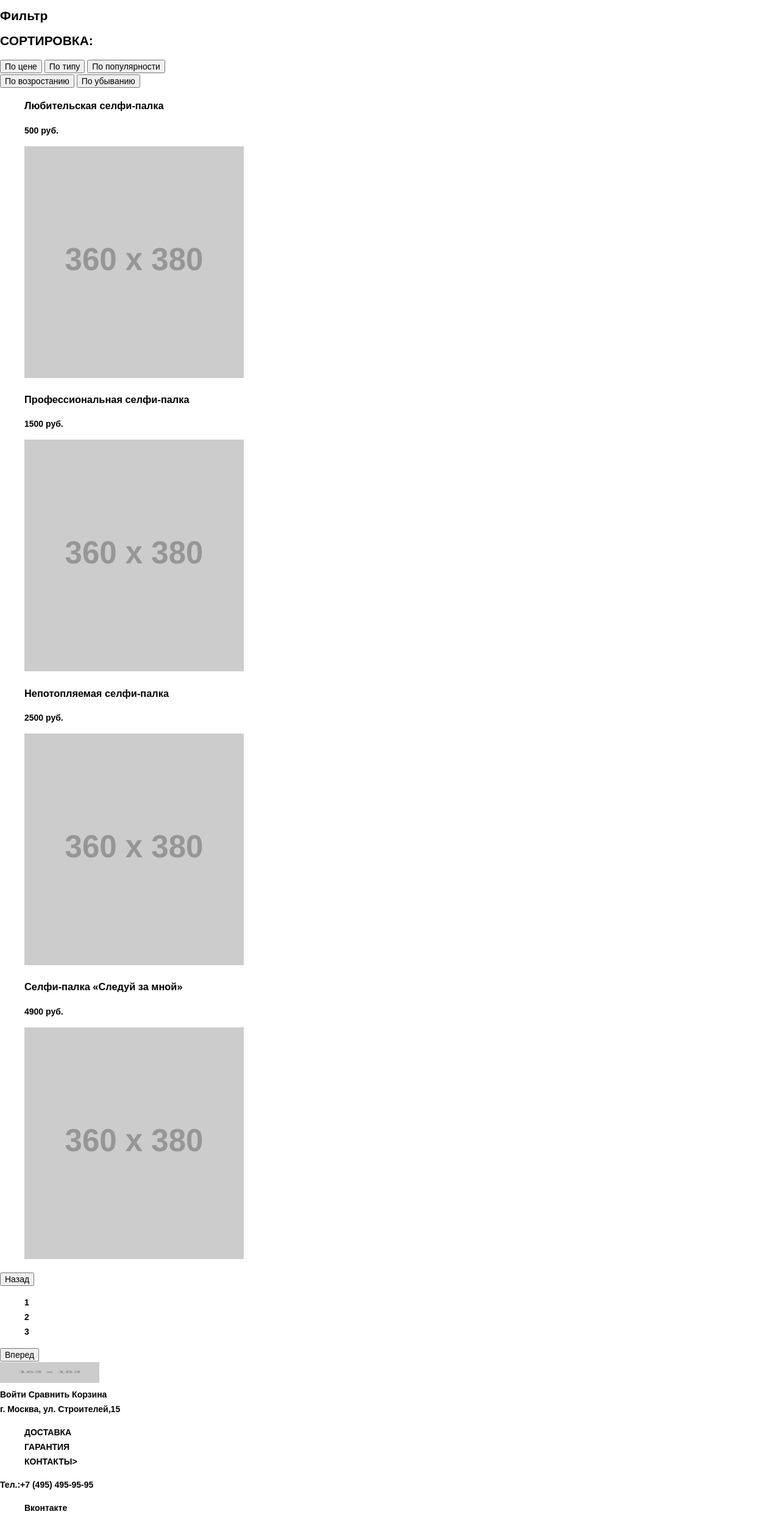
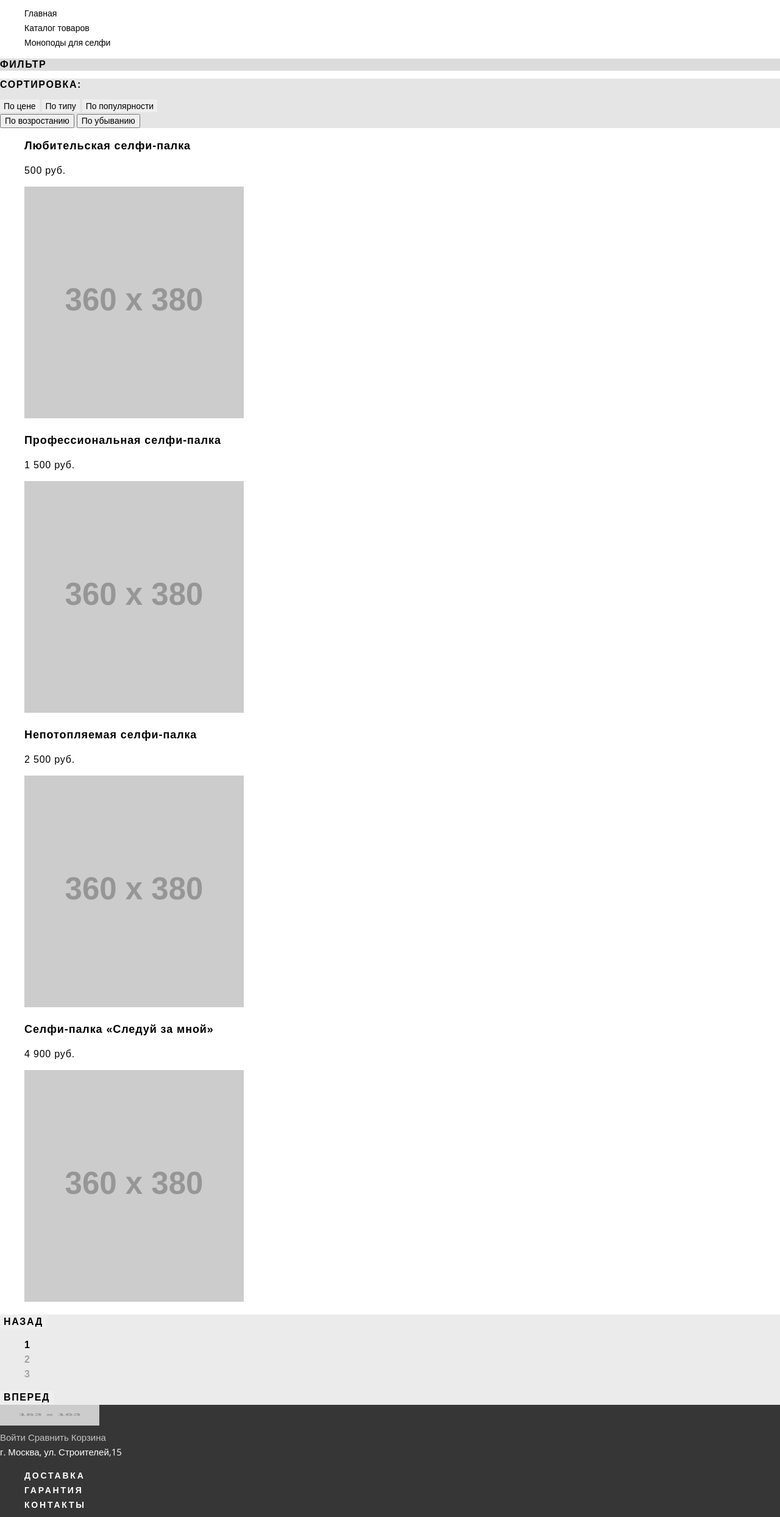
Before and after one commit to PavelGorevoy/1555297-device-29, a plain HTML site: page catalog.html in a window 1280 px wide. Shown: the part 312-2800 px from the top of the page at 61% size. Drawn offline with nearby package versions, Linux system fonts and the light colour scheme; placeholder pictures from the web are drawn by us; a web font is replaced by a local one.

Commit message:
Стилизация главной страницы

```diff
--- a/catalog.html
+++ b/catalog.html
@@ -3,155 +3,163 @@
 <head>
   <meta charset="UTF-8">
   <title>Catalog</title>
+  <link href="https://fonts.googleapis.com/css2?family=Open+Sans:ital,wght@0,300;0,400;0,700;1,300&display=swap"
+        rel="stylesheet">
+  <link href="http://fonts.fontstorage.com/import/gilroy.css" rel="stylesheet">
   <link rel="stylesheet" href="css/normalize.css">
   <link rel="stylesheet" href="css/style.css">
 </head>
 <body>
-<header>
-  <a href="index.html">
-    <img src="https://via.placeholder.com/163,3x34,96" width="163,3" height="34,96" alt="Логотип магазина «Device»">
+<header class="header">
+  <a class="header-logo" href="index.html">
+    <img src="https://via.placeholder.com/163,3x34,96" width="163,3" height="34.96" alt="Логотип магазина «Device»">
   </a>
-  <div>
-    <input type="search" placeholder="Поиск по сайту">
-    <a href="blank.html">Вход</a>
-    <a href="#">Сравнить</a>
-    <a href="#">Корзина</a>
+  <div class="haeder-menu">
+    <input class="search-form text-sign" style="letter-spacing: 0.1em" type="search" placeholder="Поиск по сайту">
+    <a class="menu-link text-sign" href="blank.html">Войти</a>
+    <a class="menu-link text-sign" href="#">Сравнить</a>
+    <a class="menu-link text-sign" href="#">Корзина</a>
   </div>
-  <nav>
-    <ul>
-      <li><a href="catalog.html">Каталог таваров</a></li>
-      <li><a href="#">Доставка</a></li>
-      <li><a href="#">Гарантия</a></li>
-      <li><a href="#">Контакты</a></li>
+  <nav class="nav-header">
+    <ul class="nav-header-list">
+      <li><a class="nav-header-list-link" href="catalog.html">Каталог товаров</a></li>
+      <li><a class="nav-header-list-link" href="#">Доставка</a></li>
+      <li><a class="nav-header-list-link" href="#">Гарантия</a></li>
+      <li><a class="nav-header-list-link" href="#">Контакты</a></li>
     </ul>
   </nav>
 </header>
-<main>
-  <h1>Моноподы для селфи</h1>
-  <ul>
-    <li>
-      <a href="index.html">Главная</a>
+<main class="main-catalog">
+  <h1 class="sub-title">Моноподы для селфи</h1>
+  <ul class="bread-crumbs">
+    <li class="bread-crumbs-list">
+      <a class="bread-crumbs-list-link" href="index.html">Главная</a>
     </li>
-    <li>
-      <a href="catalog.html">Каталог товаров</a>
+    <li class="bread-crumbs-list">
+      <a class="bread-crumbs-list-link" href="catalog.html">Каталог товаров</a>
     </li>
-    <li>
-      Моноподы для селфи
+    <li class="bread-crumbs-list">
+      <a class="bread-crumbs-list-link" href="#">Моноподы для селфи</a>
     </li>
   </ul>
-  <section>
-    <h2>Фильтр</h2>
+  <section class="section-filter">
+    <h2 class="title-filter">Фильтр</h2>
     <!-- Здесь будет форма фильтра -->
   </section>
-  <section>
-    <div>
-      <h2>СОРТИРОВКА:</h2>
-      <div>
-        <button type="button">По цене</button>
-        <button type="button">По типу</button>
-        <button type="button">По популярности</button>
+  <section class="section-sorting">
+    <div class="sorting-button">
+      <h2 class="titel-sorting">СОРТИРОВКА:</h2>
+      <div class="sorting-button-link">
+        <button class="button-sorting-item" type="button">По цене</button>
+        <button class="button-sorting-item" type="button">По типу</button>
+        <button class="button-sorting-item" type="button">По популярности</button>
       </div>
-      <div>
-        <button type="button">По возростанию</button>
-        <button type="button">По убыванию</button>
+      <div class="button-vector">
+        <button class="button-vector-item" type="button">По возростанию</button>
+        <button class="button-vector-item" type="button">По убыванию</button>
       </div>
     </div>
-    <div>
-      <ul>
-        <li>
-          <a href="">
-            <h3>Любительская селфи-палка</h3>
-            <span>500 руб.</span>
+    <div class="hover">
+      <ul class="hover-list">
+        <li class="hover-item">
+          <a href="#">
+            <h3 class="hover-titel">Любительская селфи-палка</h3>
+            <span class="hover-price">500 руб.</span>
             <p>
-              <img src="https://via.placeholder.com/360x380" width="360" height="380" alt="Любительская селфи-палка">
+              <img class="hover-img-link" src="https://via.placeholder.com/360x380" width="360" height="380"
+                   alt="Любительская селфи-палка">
             </p>
           </a>
         </li>
-        <li>
-          <a href="">
-            <h3>Профессиональная селфи-палка</h3>
-            <span>1500 руб.</span>
+        <li class="hover-item">
+          <a href="#">
+            <h3 class="hover-titel">Профессиональная селфи-палка</h3>
+            <span class="hover-price">1 500 руб.</span>
             <p>
-              <img src="https://via.placeholder.com/360x380" width="360" height="380"
+              <img class="hover-img-link" src="https://via.placeholder.com/360x380" width="360" height="380"
                    alt="Профессиональная селфи-палка">
             </p>
           </a>
         </li>
-        <li>
-          <a href="">
-            <h3>Непотопляемая селфи-палка</h3>
-            <span>2500 руб.</span>
+        <li class="hover-item">
+          <a href="#">
+            <h3 class="hover-titel">Непотопляемая селфи-палка</h3>
+            <span class="hover-price">2 500 руб.</span>
             <p>
-              <img src="https://via.placeholder.com/360x380" width="360" height="380" alt="Непотопляемая селфи-палка">
+              <img class="hover-img-link" src="https://via.placeholder.com/360x380" width="360" height="380"
+                   alt="Непотопляемая селфи-палка">
             </p>
           </a>
         </li>
-        <li>
-          <a href="">
-            <h3>Селфи-палка «Следуй за мной»</h3>
-            <span>4900 руб.</span>
+        <li class="hover-item">
+          <a href="#">
+            <h3 class="hover-titel">Селфи-палка «Следуй за мной»</h3>
+            <span class="hover-price">4 900 руб.</span>
             <p>
-              <img src="https://via.placeholder.com/360x380" width="360" height="380" alt="Непотопляемая селфи-палка">
+              <img class="hover-img-link" src="https://via.placeholder.com/360x380" width="360" height="380"
+                   alt="Непотопляемая селфи-палка">
             </p>
           </a>
         </li>
       </ul>
     </div>
-    <div>
-      <button type="button">Назад</button>
-      <ul>
-        <li>
-          <a>1</a>
+    <div class="rectangle">
+      <button class="rectangle-button" type="button">Назад</button>
+      <ul class="nav-list">
+        <li class="nav-list-link">
+          <a class="nav-list-link-page1">1</a>
         </li>
-        <li>
-          <a href="">2</a>
+        <li class="nav-list-link">
+          <a class="nav-list-link-page" href="">2</a>
         </li>
-        <li>
-          <a href="#">3</a>
+        <li class="nav-list-link">
+          <a class="nav-list-link-page" href="#">3</a>
         </li>
       </ul>
-      <button type="button">Вперед</button>
+      <button class="rectangle-button" type="button">Вперед</button>
     </div>
   </section>
 </main>
-<footer>
-  <a>
+<footer class="footer">
+  <a class="footer-img-logo">
     <img src="https://via.placeholder.com/163,3x34,96" width="163,3" height="34,96" alt="Логотип магазина «Device»">
   </a>
-  <div>
-    <a href="blank.html">Войти</a>
-    <a href="#">Сравнить</a>
-    <a href="#">Корзина</a>
+  <div class="footer-link text-sign">
+    <a class="footer-link-item" href="blank.html">Войти</a>
+    <a class="footer-link-item" href="#">Сравнить</a>
+    <a class="footer-link-item" href="#">Корзина</a>
   </div>
-  <span>
-     г. Москва, ул. Строителей,15
-  </span>
-  <nav>
-    <ul>
-      <li>
-        <a href="#">ДОСТАВКА</a>
+  <span class="footer-address text-sign">
+      г. Москва, ул. Строителей,15
+    </span>
+  <nav class="footer-nav">
+    <ul class="footer-list">
+      <li class="footer-list-item">
+        <a class="footer-list-item-link" href="#">ДОСТАВКА</a>
       </li>
-      <li>
-        <a href="#">ГАРАНТИЯ</a>
+      <li class="footer-list-item">
+        <a class="footer-list-item-link" href="#">ГАРАНТИЯ</a>
       </li>
-      <li>
-        <a href="#">КОНТАКТЫ</a>>
+      <li class="footer-list-item">
+        <a class="footer-list-item-link" href="#">КОНТАКТЫ</a>
       </li>
     </ul>
   </nav>
-  Тел.:<a href="tel:+74959595">+7 (495) 495-95-95</a>
-  <ul>
+  <div class="footer-tel text-sign">
+    Тел.:<a class="footer-tel" href="tel:+74959595">+7 (495) 495-95-95</a>
+  </div>
+  <ul class="footer-social-list">
     <li>
-      <a href="#">Вконтакте</a>
+      <a class="footer-social-list-link" href="#">Вконтакте</a>
     </li>
     <li>
-      <a href="#">Фейсбук</a>
+      <a class="footer-social-list-link" href="#">Фейсбук</a>
     </li>
     <li>
-      <a href="#">Инстаграм</a>
+      <a class="footer-social-list-link" href="#">Инстаграм</a>
     </li>
   </ul>
-  <a href="#">
+  <a class="footer-academy-logo" href="#">
     <img src="https://via.placeholder.com/26,94x34" width="26,94" height="34" alt="Логотип HTMLAcademy">
   </a>
 </footer>
--- a/css/style.css
+++ b/css/style.css
@@ -49,6 +49,7 @@ li {
   font-size: 18px;
   font-weight: 800;
   text-transform: uppercase;
+  letter-spacing: 0.2em;
 }
 
 .nav-header {
@@ -58,9 +59,11 @@ li {
 .main {
 
 }
+
 . {
 
 }
+
 .slider-product {
   width: 1160px;
   margin: 0 auto;
@@ -80,12 +83,14 @@ li {
   font-size: 13px;
   line-height: 15px;
   font-weight: 300;
+  letter-spacing: 0.1em;
 }
 
 .slider-product-table-spec {
   font-size: 36px;
   line-height: 42px;
   font-weight: 300;
+  letter-spacing: 0.1em;
 }
 
 .services {
@@ -107,6 +112,7 @@ li {
   font-size: 18px;
   line-height: 22px;
   font-weight: 800;
+  letter-spacing: 0.05em;
 }
 
 .partners-img {
@@ -118,6 +124,7 @@ li {
   font-size: 18px;
   font-weight: 800;
   text-transform: uppercase;
+  letter-spacing: 0.2em;
 }
 
 .sub-title {
@@ -146,8 +153,92 @@ li {
 
 .footer-list-item-link {
   color: var(--basic-white);
+  letter-spacing: 0.2em;
 }
 
 .footer-tel {
   color: var(--basic-white);
 }
+
+.bread-crumbs-list-link {
+  font-family: "Open Sans", sans-serif;
+  font-weight: 300;
+  font-size: 14px;
+  line-height: 19px;
+}
+
+.sorting-button {
+  background-color: var(--basic-grey-light);
+}
+
+.button-vector {
+  background-color: var(--basic-grey-light);
+}
+
+.titel-sorting {
+  font-weight: 800;
+  font-size: 16px;
+  line-height: 20px;
+  text-transform: uppercase;
+  letter-spacing: 0.1em;
+}
+
+.section-filter {
+  background-color: #DCDCDC;
+}
+
+.title-filter {
+  font-weight: 800;
+  font-size: 16px;
+  line-height: 20px;
+  text-transform: uppercase;
+  letter-spacing: 0.1em;
+}
+
+.button-sorting-item {
+  font-family: "Open Sans", sans-serif;
+  font-weight: normal;
+  font-size: 14px;
+  line-height: 19px;
+  border: 0;
+}
+
+.hover-titel {
+  font-weight: 800;
+  font-size: 18px;
+  line-height: 22px;
+  letter-spacing: 0.05em;
+}
+
+.hover-price {
+  font-size: 16px;
+  font-weight: 300;
+  line-height: 18px;
+  letter-spacing: 0.05em;
+}
+
+.rectangle {
+  background-color: #EBEBEB;
+}
+
+.rectangle-button {
+  font-size: 16px;
+  line-height: 20px;
+  font-weight: 800;
+  text-transform: uppercase;
+  border: 0;
+  letter-spacing: 0.1em;
+}
+
+.nav-list-link-page {
+  font-size: 16px;
+  line-height: 20px;
+  font-weight: 800;
+  opacity: 0.3;
+}
+
+.nav-list-link-page1 {
+  font-size: 16px;
+  line-height: 20px;
+  font-weight: 800;
+}
```
Also changed, not shown: index.html (+1 -1 lines).
